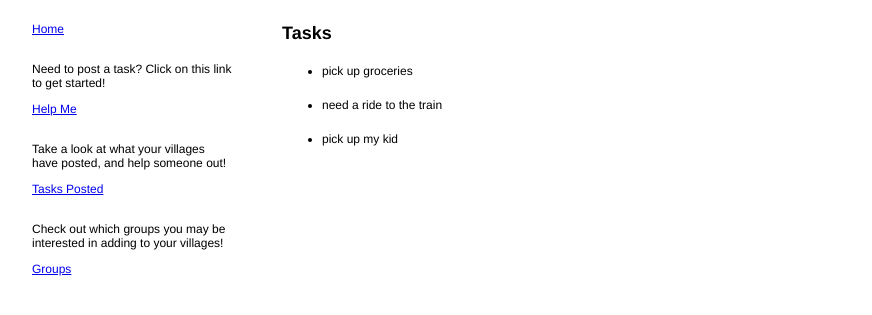
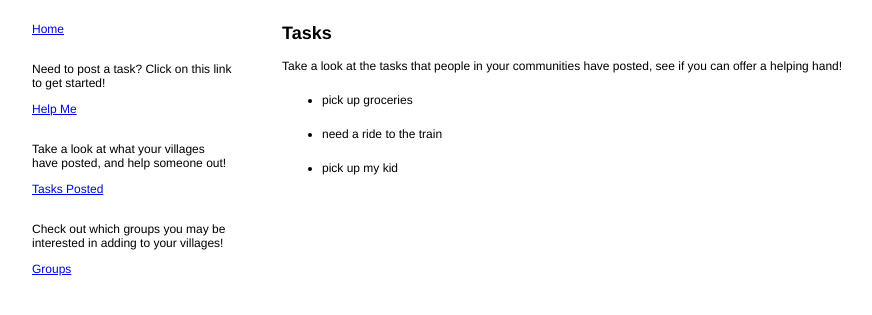
Before and after one commit to adefelic/village_app, a Flask app: page /tasks/ in a window 1280 px wide. Shown: the top 315 px of the page, without its empty margins (68-940 px from the left). Run offline with Flask 2, Linux system fonts and the light colour scheme.

Commit message:
explanations

```diff
--- a/templates/groups.html
+++ b/templates/groups.html
@@ -39,6 +39,7 @@
 
 	<div class="content">
 		<h2> Groups </h2>
+		<p> Look through the groups below and select which ones you want to include in your communities. </p>
 		<ul id="js-group-list"></ul>
 		<script type="text/javascript">
 			// make list items for each group
--- a/templates/tasks.html
+++ b/templates/tasks.html
@@ -40,6 +40,7 @@
 
 	<div class="content">
 		<h2>Tasks</h2>
+    <p> Take a look at the tasks that people in your communities have posted, see if you can offer a helping hand! </p>
 		<ul id="js-group-list"></ul>
 		<script type="text/javascript">
 
```
